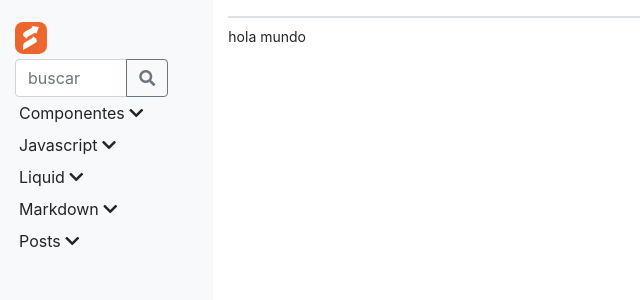
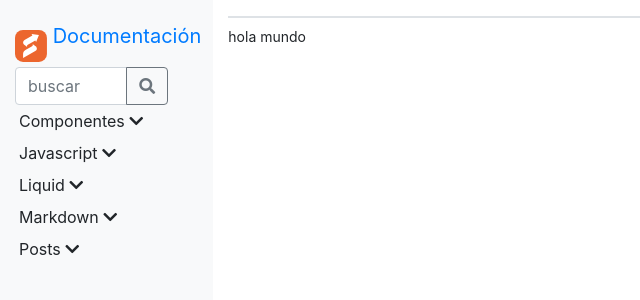
Before and after one commit to Bsale-IO/template-docs, a Jekyll site: the page built from docs/index.md, in a window 1280 px wide and 900 px high. Shown: the top 300 px of the window, without its empty margins (0-640 px from the left). Built offline with Jekyll 4.4.1, drawn with Linux system fonts in a browser that asks for light colours; our own code applies the rules of GitHub Pages for plain Markdown files.

Commit message:
header name

```diff
--- a/docs/_includes/menu.html
+++ b/docs/_includes/menu.html
@@ -4,6 +4,7 @@
       <source srcset="{{ '/assets/img/bsaleLogo.svg' | relative_url }}">
       <img loading="lazy" src="{{'/assets/img/bsaleLogo.png' | relative_url }}" width="32" height="32" alt="Bsale">
     </picture>
+    <span class="d-none d-md-inline-block text-truncate">Documentación</span>
   </a>
   <div class="col">
     <form class="" action="{{ site.baseurl }}/search" method="get">
```
